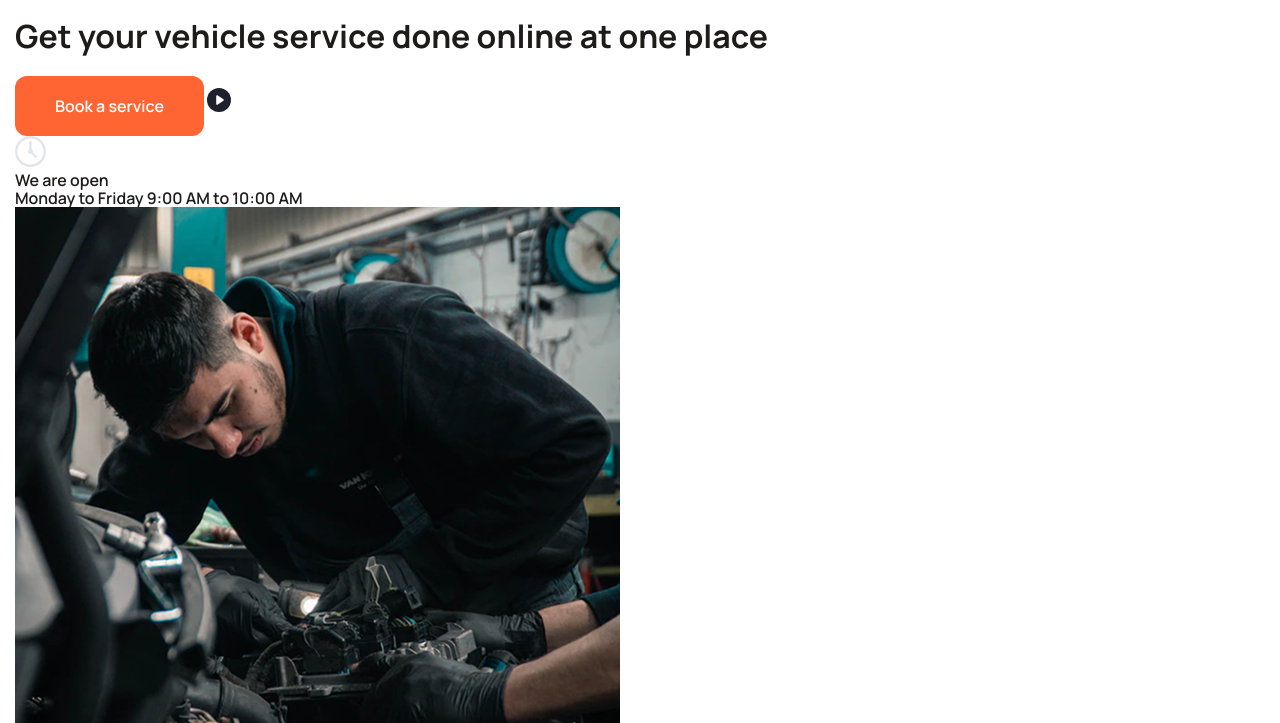
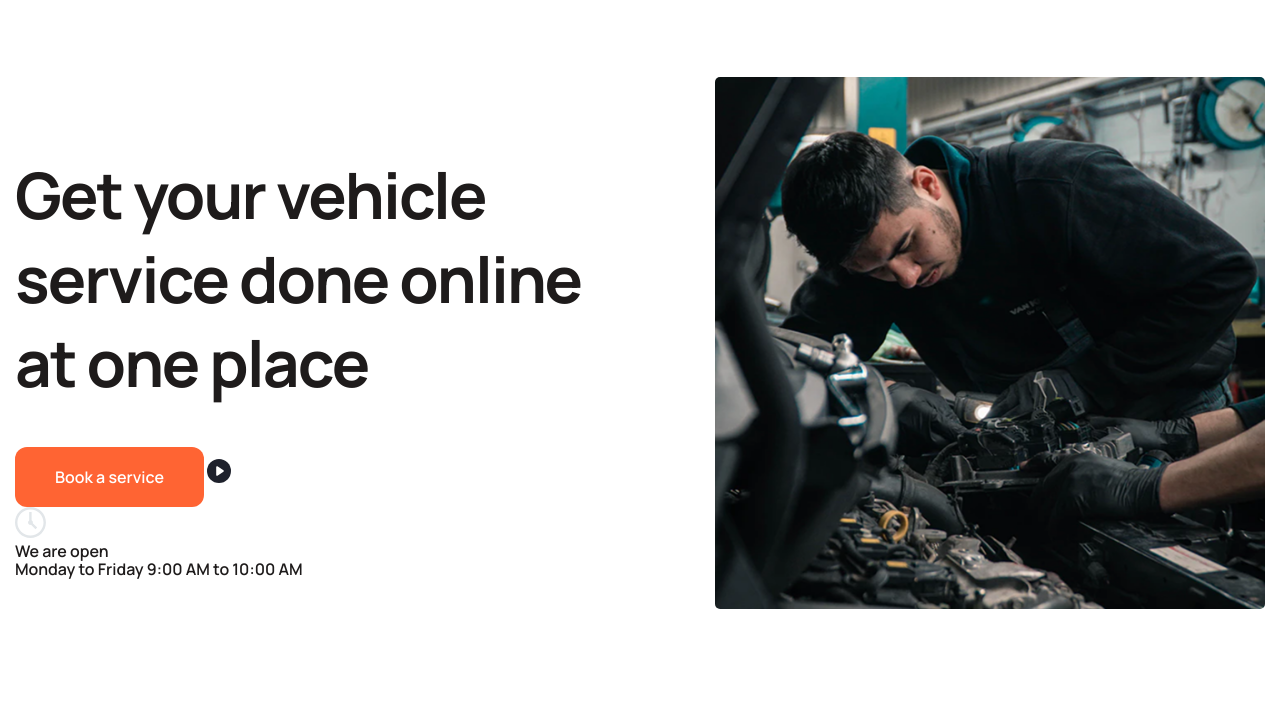
Before and after one commit to tmprl/finsweet-landing, a plain HTML site: page index.html in a window 1280 px wide. Shown: the part 77-800 px from the top of the page. Drawn offline with Linux system fonts and the light colour scheme; a web font is replaced by a local one.

Commit message:
style: update __body-title, __body-inner

```diff
--- a/index.html
+++ b/index.html
@@ -82,9 +82,9 @@
                         <div class="header__body-side">
                             <div class="header__body-image">
                                 <div class="header__body-main-image">
-                                    <img src="./images/worker-image.png" alt="" class="header__main-image" width="605" height="632">
+                                    <img src="./images/worker-image.png" alt="" class="header__main-image" width="550" height="532">
                                 </div>
-                                <div class="header__body-image-info">
+                                <!-- <div class="header__body-image-info">
                                     <div class="header__image-service">
                                         <div class="header__service-title"><span>24</span> hr</div>
                                         <div class="header__service-text">Quick service</div>
@@ -98,7 +98,7 @@
                                             <span class="header__star full"></span>
                                             <span class="header__star full"></span>
                                             <span class="header__star half"></span>
-                                        </div>
+                                        </div> -->
                                     </div>
                                 </div>
                             </div>
--- a/style.css
+++ b/style.css
@@ -132,3 +132,78 @@ body {
 
 
 /* -!-   header-body -!- */
+
+
+.header__body {
+    padding-top: 80px;
+}
+
+.header__body-inner {
+    display: flex;
+    justify-content: space-between;
+    align-items: center;
+}
+.header__body-main {
+
+}
+.header_body-title {
+    max-width: 600px;
+    font-size: 32px;
+    text-align: left;
+    letter-spacing: -1.92px;
+    line-height: 84px;
+    font-weight: 800;
+}
+
+.header__body-text {
+}
+.header__body-user-buttons {
+}
+.header__body-button {
+}
+.button {
+}
+.header__body-play {
+}
+.header__body-info {
+}
+.header__info-logo {
+}
+.header_info-title {
+}
+.header__info-text-upper {
+}
+.header__info-text-bottom {
+}
+.header__body-side {
+}
+.header__body-image {
+}
+.header__body-main-image {
+
+}
+.header__main-image {
+    border-radius: 5px;
+}
+.header__body-image-info {
+}
+.header__image-service {
+}
+.header__service-title {
+}
+.header__service-text {
+}
+.header__image-review {
+}
+.header__review-number {
+}
+.header__review-text {
+}
+.header__review-icons {
+}
+.header__star {
+}
+.full {
+}
+.half {
+}
```
